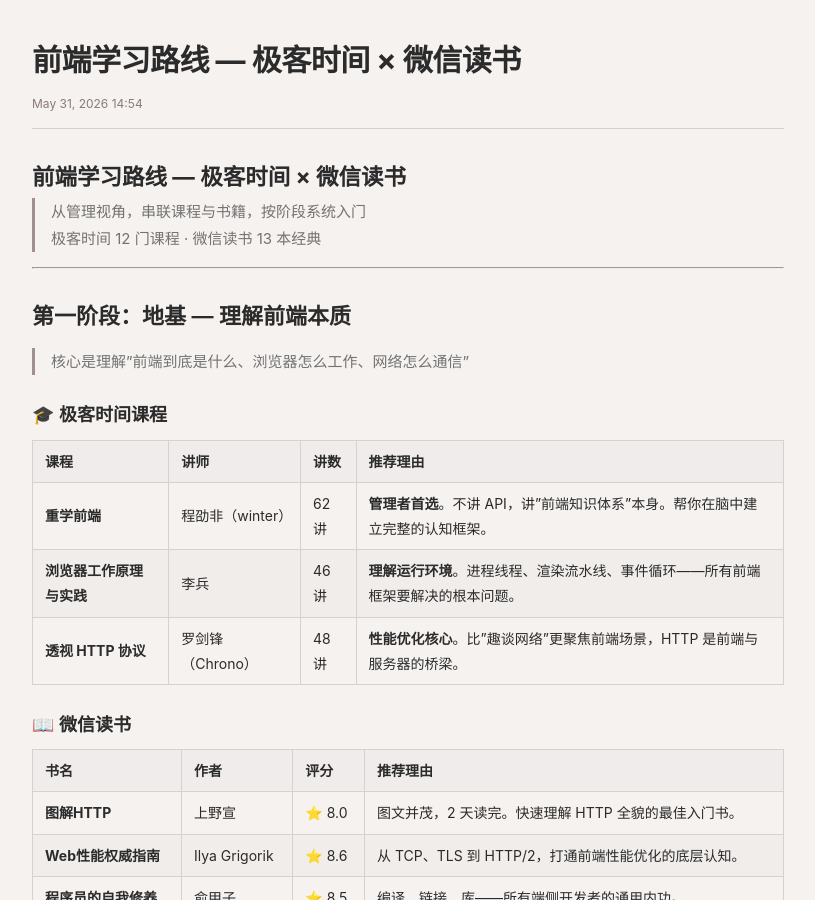
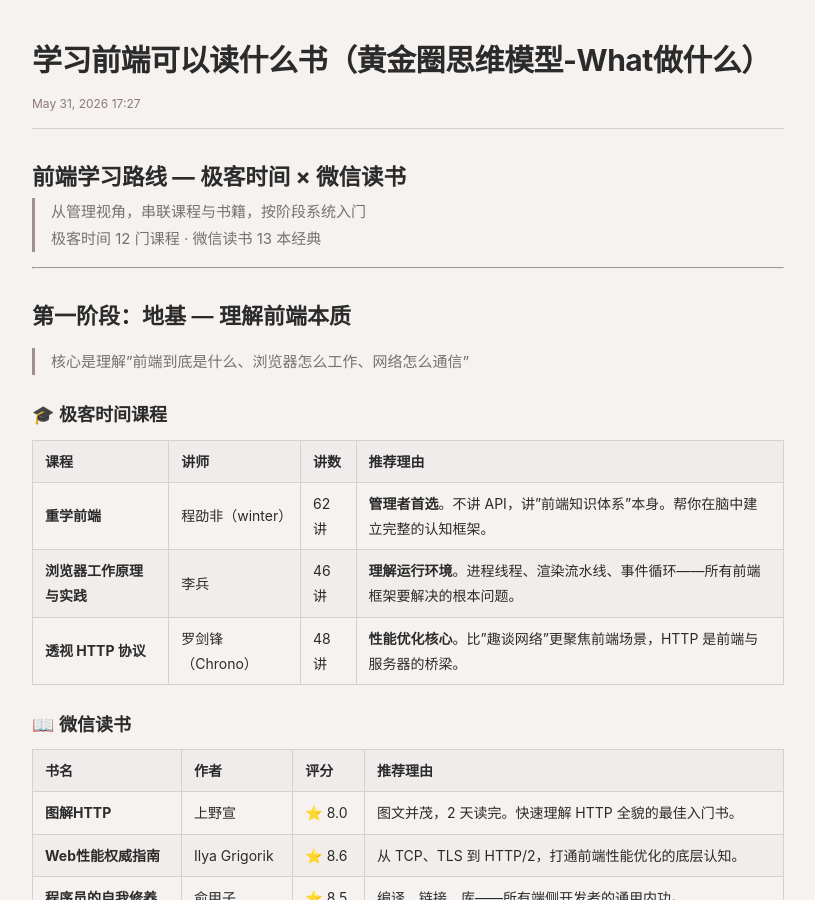
Before and after one commit to belber/belber.github.io, a Jekyll site: the page built from _posts/2026-05-31-前端学习路线-极客时间-微信读书.md, in a window 1280 px wide and 900 px high. Shown: the whole window, without its empty margins (232-1047 px from the left). Built offline with Jekyll 4.4.1, drawn with Linux system fonts in a browser that asks for light colours.

Commit message:
update: 学习前端可以读什么书（黄金圈思维模型-What做什么）

```diff
--- a/_posts/2026-05-31-前端学习路线-极客时间-微信读书.md
+++ b/_posts/2026-05-31-前端学习路线-极客时间-微信读书.md
@@ -1,7 +1,7 @@
 ---
 layout: post
-title: "前端学习路线 — 极客时间 × 微信读书"
-date: 2026-05-31 14:54:41 +08:00
+title: "学习前端可以读什么书（黄金圈思维模型-What做什么）"
+date: 2026-05-31 17:27:17 +08:00
 ---
 
 # 前端学习路线 — 极客时间 × 微信读书
```
